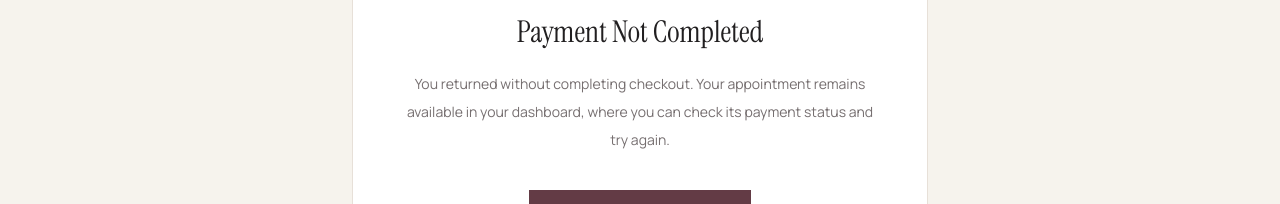
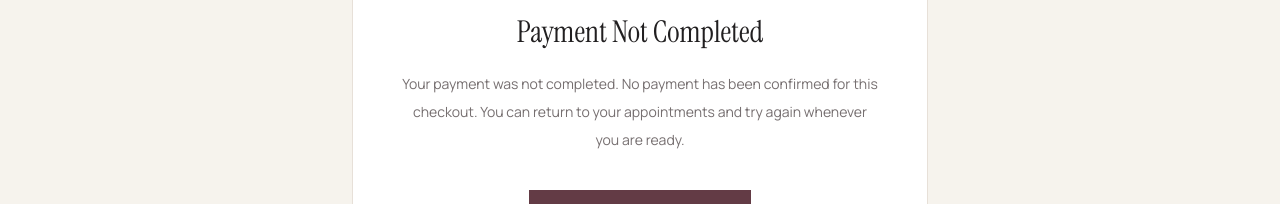
Before and after one commit to ArifsCreative/a9-salonbook-client, a Next.js app: page /payment/cancel in a window 1280 px wide. Shown: the part 405-609 px from the top of the page. Built offline with nearby package versions, Linux system fonts and the light colour scheme.

Commit message:
add payment retry guidance to cancelled checkout

```diff
--- a/src/app/payment/cancel/page.tsx
+++ b/src/app/payment/cancel/page.tsx
@@ -20,9 +20,9 @@ export default function PaymentCancelPage() {
         </h1>
 
         <p className="mt-5 text-sm leading-7 text-[#766F70]">
-          You returned without completing checkout. Your appointment remains
-          available in your dashboard, where you can check its payment status
-          and try again.
+          Your payment was not completed. No payment has been confirmed for this
+          checkout. You can return to your appointments and try again whenever
+          you are ready.
         </p>
 
         <Link
```
